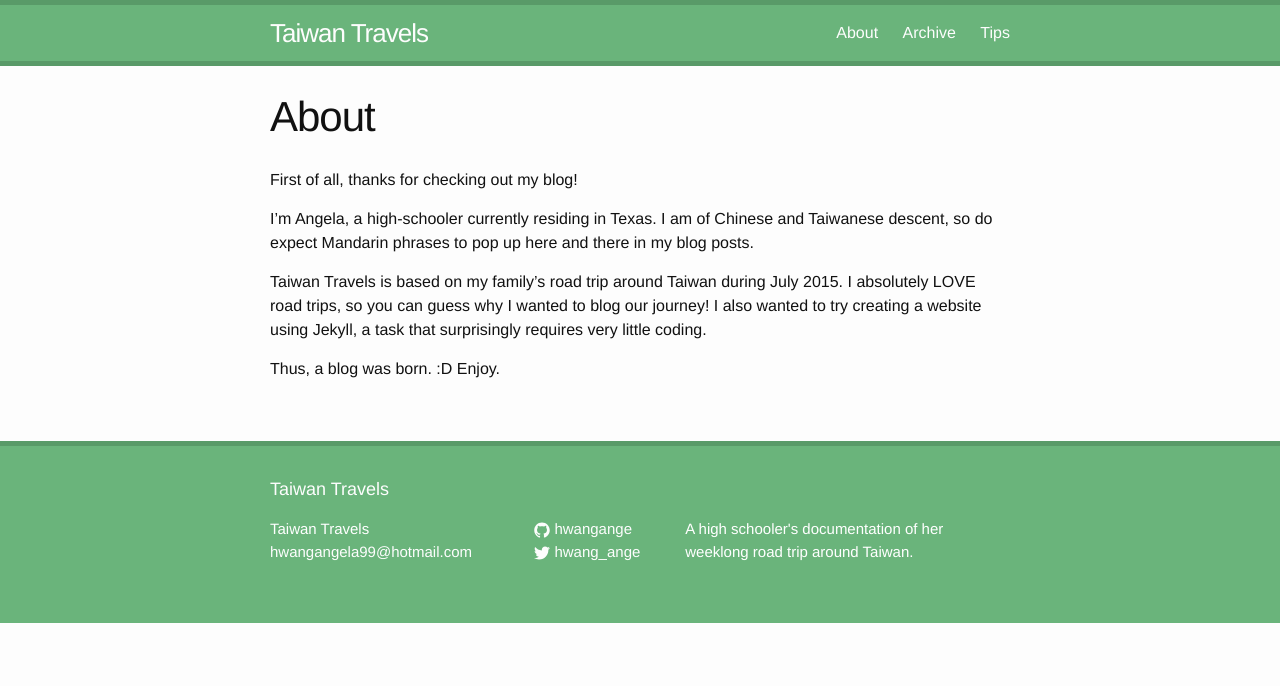
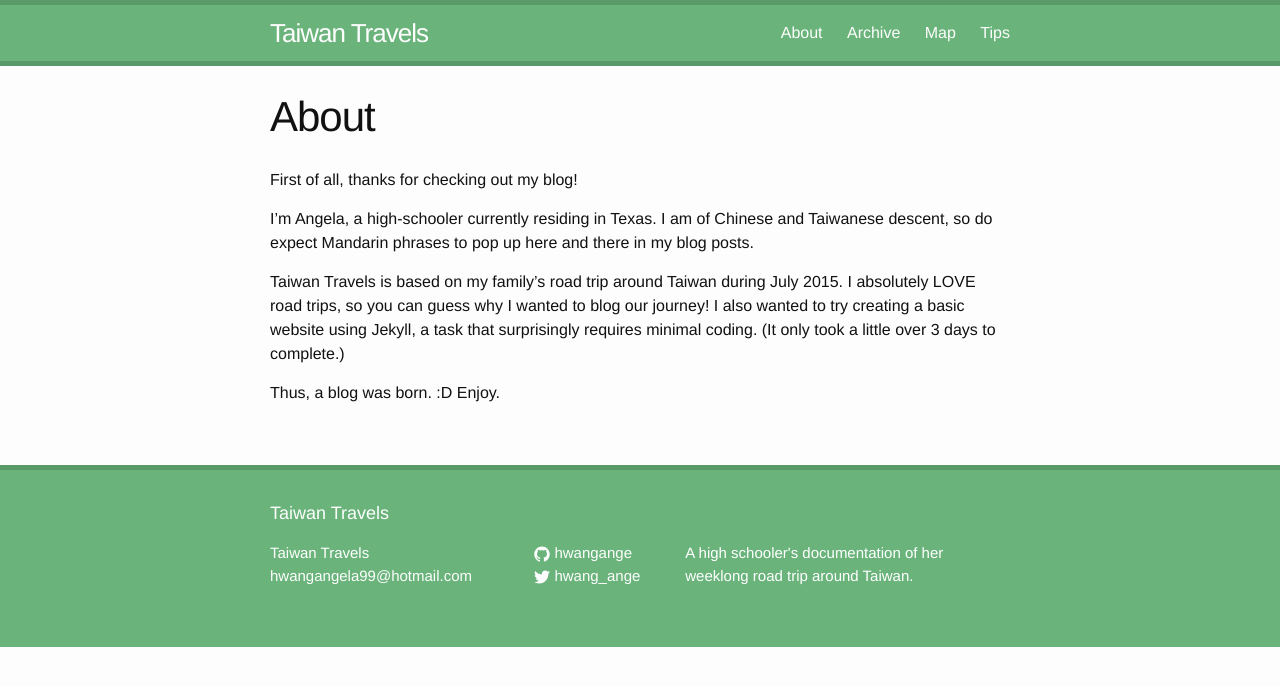
Before and after one commit to hwangange/taiwan, a Jekyll site: the page built from about.md, in a window 1280 px wide. Shown: the top 686 px of the page. Built offline with Jekyll 4.4.1, drawn with Linux system fonts in a browser that asks for light colours.

Commit message:
Added map page

```diff
--- a/about.md
+++ b/about.md
@@ -8,6 +8,6 @@ First of all, thanks for checking out my blog!
 
 I'm Angela, a high-schooler currently residing in Texas. I am of Chinese and Taiwanese descent, so do expect Mandarin phrases to pop up here and there in my blog posts.
 
-Taiwan Travels is based on my family's road trip around Taiwan during July 2015. I absolutely LOVE road trips, so you can guess why I wanted to blog our journey! I also wanted to try creating a website using Jekyll, a task that surprisingly requires very little coding.
+Taiwan Travels is based on my family's road trip around Taiwan during July 2015. I absolutely LOVE road trips, so you can guess why I wanted to blog our journey! I also wanted to try creating a basic website using Jekyll, a task that surprisingly requires minimal coding. (It only took a little over 3 days to complete.)
 
 Thus, a blog was born. :D Enjoy.
```
Also changed, not shown: map.md (added, +13 -0 lines).
